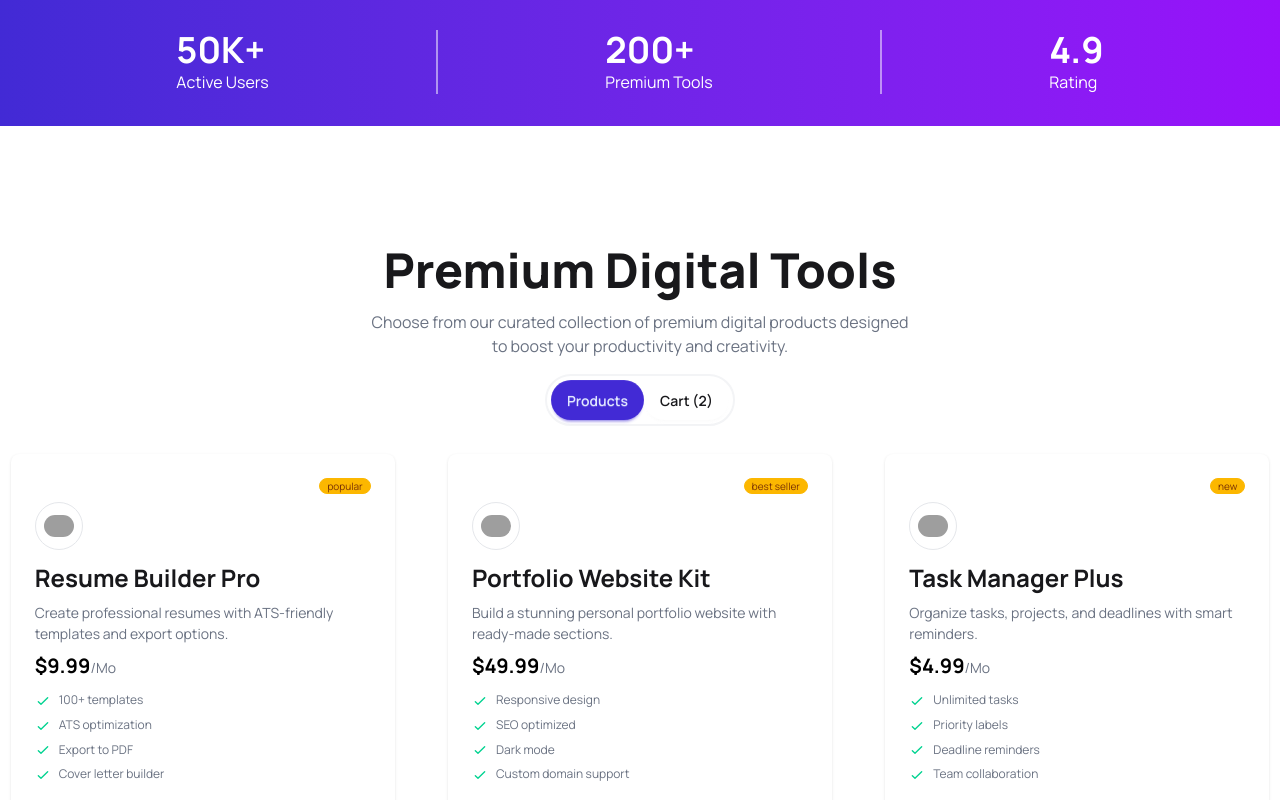
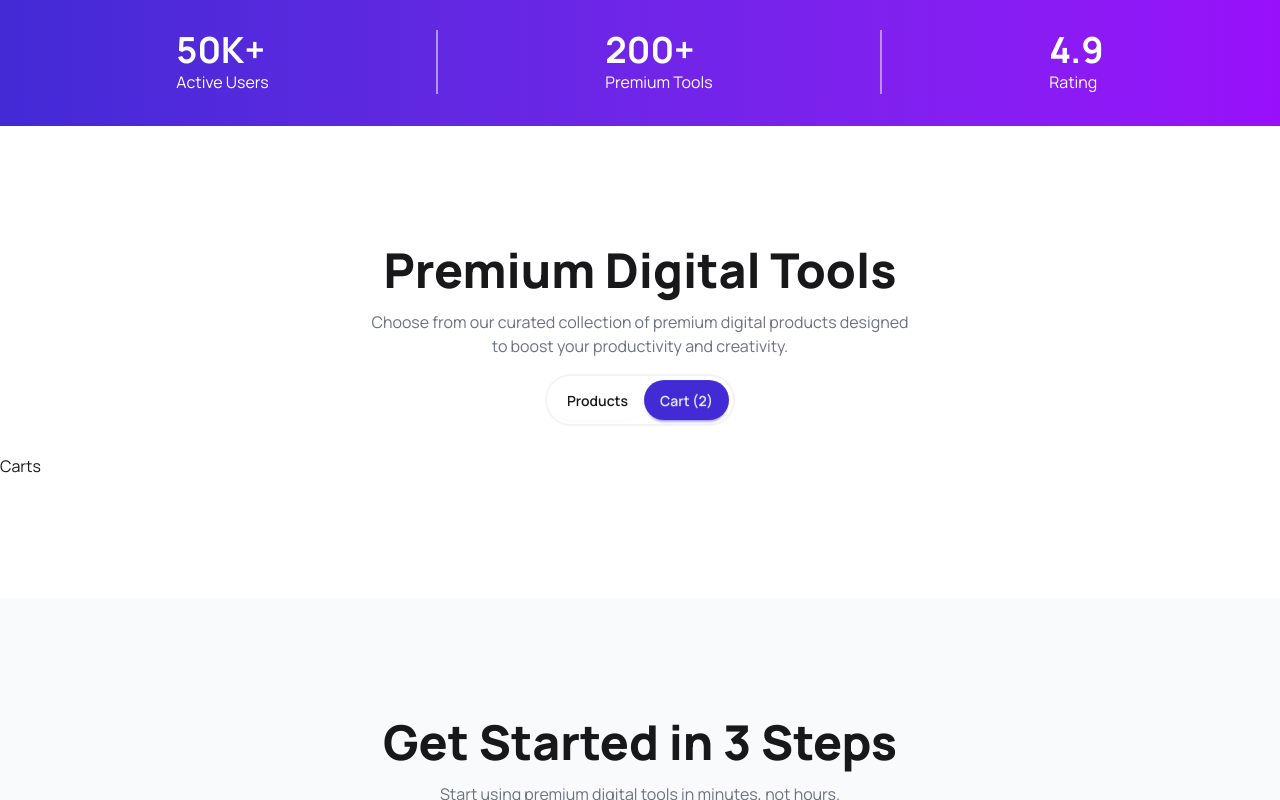
Before and after one commit to antick-arch/DigiTools, a React (Vite) app: page / in a window 1280 px wide. Both pictures are taken after a click on the button "Cart (2)". Shown: the part 833-1633 px from the top of the page. Built offline with nearby package versions, Linux system fonts and the light colour scheme; grey boxes are pictures that could not be loaded.

Commit message:
added tabs dynamically

```diff
--- a/index.html
+++ b/index.html
@@ -1,5 +1,5 @@
 <!doctype html>
-<html lang="en">
+<html data-theme="light" lang="en">
   <head>
     <meta charset="UTF-8" />
     <link rel="icon" type="image/svg+xml" href="/favicon.svg" />
--- a/src/App.css
+++ b/src/App.css
@@ -1,6 +1,8 @@
 @import url('https://fonts.googleapis.com/css2?family=Manrope:wght@200..800&display=swap');
 @import "tailwindcss";
-@plugin "daisyui";
+@plugin "daisyui" {
+  themes: all;
+}
 
 
 *{
--- a/src/App.jsx
+++ b/src/App.jsx
@@ -47,7 +47,7 @@ function App() {
         <Transform></Transform>
       </section>
     </main>
-    <footer className='bg-[#101727]'>
+    <footer data-theme="dark" className='bg-[#101727] pb-7'>
       <Footer></Footer>
     </footer>
     </>
--- a/src/components/cardSection/CardDiv.jsx
+++ b/src/components/cardSection/CardDiv.jsx
@@ -1,7 +1,9 @@
-import React from 'react';
+import React, { useState } from 'react';
 import CardContainer from './CardContainer';
+import Carts from '../cartsSection/Carts';
 
 const CardDiv = ({cardPromise}) => {
+    const [tabs, setTabs] = useState('products');
     return (
         <div className='my-30 container mx-auto space-y-7'>
             <div className='space-y-4'>
@@ -11,12 +13,15 @@ const CardDiv = ({cardPromise}) => {
                     to boost your productivity and creativity.</p>
             </div>
             <div className='border-2 border-gray-100 w-fit mx-auto p-1 rounded-full'>
-                <button className='btn btn-primary rounded-full border-none'>Products</button>
-                <button className='btn bg-white rounded-full border-none'>Cart (2)</button>
+                <button onClick={()=>setTabs('products')} className={`btn ${tabs === 'products'? 'btn-primary': 'bg-white'} rounded-full border-none`}>Products</button>
+                <button onClick={()=>setTabs('carts')} className={`btn ${tabs === 'carts'? 'btn-primary': 'bg-white'} rounded-full border-none`}>Cart (2)</button>
             </div>
             </div>
             <div>
-                <CardContainer cardPromise={cardPromise}></CardContainer>
+                {
+                    tabs === 'products' && (<CardContainer cardPromise={cardPromise}></CardContainer>) ||
+                    tabs === 'carts' && (<Carts></Carts>)
+                }
             </div>
         </div>
     );
--- /dev/null
+++ b/src/components/cartsSection/Carts.jsx
@@ -0,0 +1,11 @@
+import React from 'react';
+
+const Carts = () => {
+    return (
+        <div>
+            Carts
+        </div>
+    );
+};
+
+export default Carts;
--- a/src/components/footer/Footer.jsx
+++ b/src/components/footer/Footer.jsx
@@ -3,7 +3,7 @@ import React from 'react';
 const Footer = () => {
     return (
         <div className='pt-30 container mx-auto'>
-            <div className=' flex justify-between text-white'>
+            <div className='flex justify-between text-white pb-10'>
                 <div>
                     <h2 className='text-3xl font-bold'>DigiTool</h2>
                     <p>Premium digital tools for creators, <br /> professionals, and businesses. Work smarter <br /> with our suite of powerful tools.</p>
@@ -45,7 +45,7 @@ const Footer = () => {
 
                 </div>
             </div>
-            <div className="divider"></div>
+            <div className="divider  before:bg-white/30 after:bg-white/30"></div>
             <div className='text-white flex justify-between'>
                 <div>
                     <p>© 2026 Digitools. All rights reserved.</p>
```
